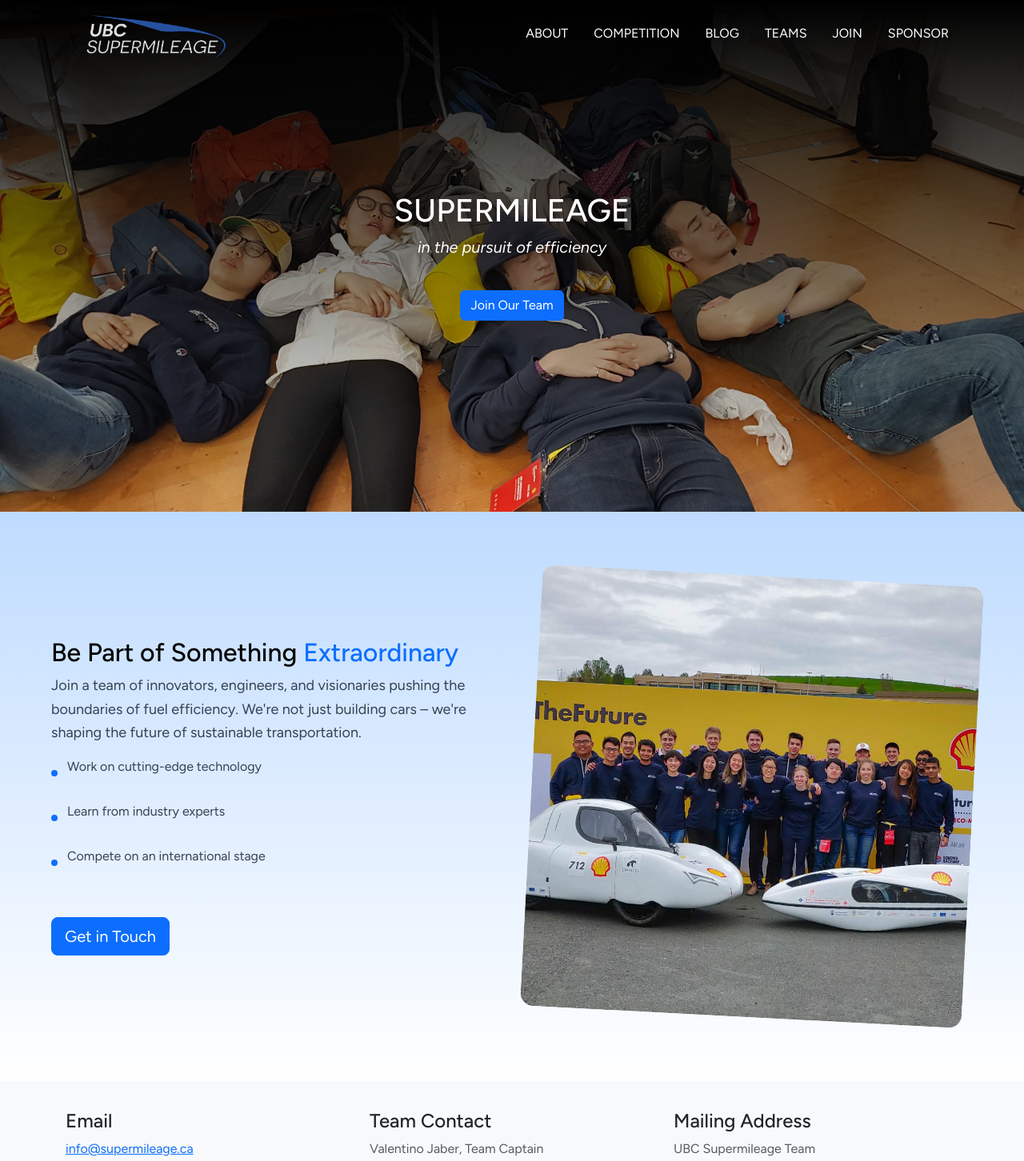
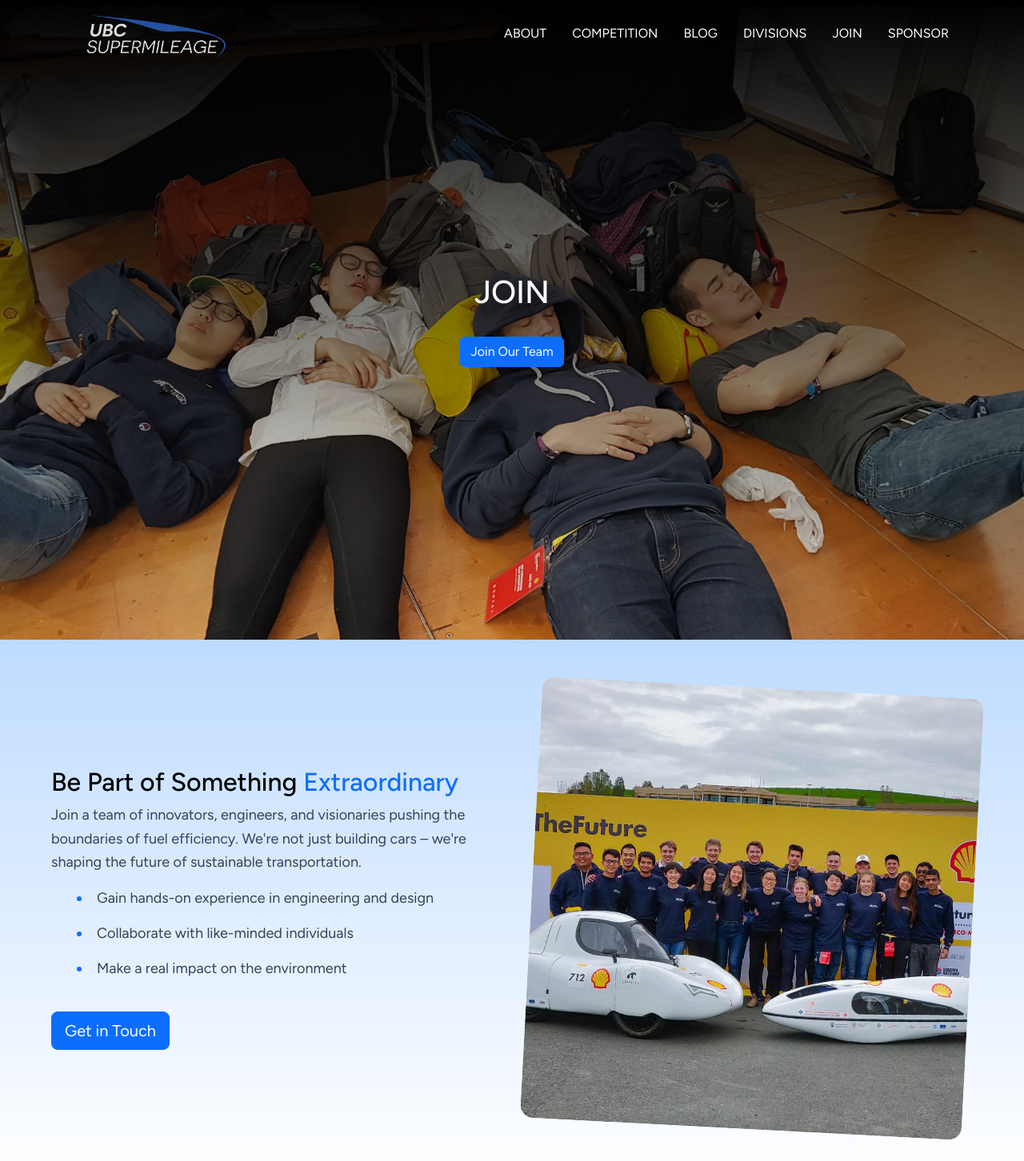
Before and after one commit to YikaiFang/Supermileage_fork, a Next.js app in the folder supermileage/: page /sections/join in a window 1280 px wide. Shown: the top 1452 px of the page at 80% size. Built offline with nearby package versions, Linux system fonts and the light colour scheme.

Commit message:
implemented most of the changes

```diff
--- a/supermileage/src/app/sections/blog/page.tsx
+++ b/supermileage/src/app/sections/blog/page.tsx
@@ -15,8 +15,8 @@ const Blogs = () => {
     <div>
       <Navbar />
       <Title imageSrcPath="/media/images/blog.jpg" name="BLOGS" />
-      <div style={{ display: 'flex', justifyContent: 'center' }}>
-        <InstagramEmbed url="https://www.instagram.com/ubcsupermileage/" width={328} />
+      <div style={{ display: 'flex', justifyContent: 'center' }} className="xl">
+        <InstagramEmbed url="https://www.instagram.com/p/DGwFNeApjm-/?img_index=1" style={{ width: "35%"}} />
       </div>
       <Footer />
     </div>
--- a/supermileage/src/app/sections/competition/page.tsx
+++ b/supermileage/src/app/sections/competition/page.tsx
@@ -9,7 +9,7 @@ export default function Competition() {
         <div>
             <Navbar />
             <Title imageSrcPath="/media/images/comp.jpg" name="Competition" />
-            <section className="bg-light page-section">
+            <section className="bg-white page-section">
                 <div className="container">
                     <div className="row">
                         <div className="col-lg-12">
@@ -53,23 +53,6 @@ export default function Competition() {
                             </p>
                         </div>
                     </div>
-
-                    <h4 className="text-heading">Competition Recap Videos</h4>
-                    <div className="row">
-                        <div className="col-md-4">
-                            <h5 className="text-heading mt-3">SEMA 2022</h5>
-                            {/* <iframe width="560" height="315" src="https://www.youtube.com/embed/sDIXUzXXdRY" title="YouTube video player" frameborder="0" allow="accelerometer; autoplay; clipboard-write; encrypted-media; gyroscope; picture-in-picture" allowfullscreen></iframe> */}
-                        </div>
-                        <div className="col-md-4">
-                            <h5 className="text-heading mt-3">SAE Supermileage 2022</h5>
-                            {/* <iframe width="560" height="315" src="https://www.youtube.com/embed/BpAHCDXtzwI" title="YouTube video player" frameborder="0" allow="accelerometer; autoplay; clipboard-write; encrypted-media; gyroscope; picture-in-picture" allowfullscreen></iframe> */}
-                        </div>
-                        <div className="col-md-4">
-                            <h5 className="text-heading mt-3">SEMA 2023</h5>
-                            {/* <iframe width="560" height="315" src="https://www.youtube.com/embed/tXJEfLMXgHw?si=xy9Rsq4d7VjYNeNB" title="YouTube video player" frameborder="0" allow="accelerometer; autoplay; clipboard-write; encrypted-media; gyroscope; picture-in-picture; web-share" allowfullscreen></iframe> */}
-                        </div>
-                    </div>
-
                 </div>
             </section>
             <Results />
--- a/supermileage/src/app/sections/teams/page.tsx
+++ b/supermileage/src/app/sections/divisions/page.tsx
@@ -4,7 +4,7 @@ import Footer from "tsx/Footer";
 import Navbar from "tsx/Navbar";
 import Title from "tsx/Title";
 
-const Teams = () => {
+const Divisions = () => {
   const [activeModal, setActiveModal] = useState<string | null>(null);
 
   const openModal = (modalId: string) => {
@@ -18,15 +18,15 @@ const Teams = () => {
   return (
     <div>
       <Navbar/>
-      <Title imageSrcPath="/media/images/team.jpg" name="TEAMS"/>
+      <Title imageSrcPath="/media/images/team.jpg" name="DIVISIONS"/>
 
-      {/* Our Teams Section */}
-      <section className="bg-gray-100 py-20" id="modal">
+      {/* Our Divisions Section */}
+      <section className="bg-white py-20" id="modal">
         <div className="container mx-auto px-4 py-10">
           <div className="text-center mb-16">
-            <h2 className="text-3xl md:text-4xl font-bold text-gray-800 uppercase mb-4">Our Teams</h2>
+            <h2 className="text-3xl md:text-4xl font-bold text-gray-800 uppercase mb-4">Our Divisions</h2>
             <h3 className="text-xl text-gray-600">
-              Learn more about the teams at Supermileage.
+              Learn more about the divisions at UBC Supermileage.
             </h3>
           </div>
 
@@ -314,4 +314,4 @@ const Teams = () => {
   );
 }
 
-export default Teams;
+export default Divisions;
--- a/supermileage/src/app/sections/join/page.tsx
+++ b/supermileage/src/app/sections/join/page.tsx
@@ -7,25 +7,19 @@ const Join = () => {
       <>
         <Navbar/>
         <section>
-        {/* <Title imageSrcPath="/media/images/join.jpg" name="JOIN">
-          <a className="relative z-10 btn btn-primary mt-4" href="#join-section">Join Our Team</a>
-        </Title> */}
           <header
-          className="relative h-[80vh] flex flex-col items-center justify-center text-center bg-cover bg-center"
+            className="relative h-screen flex flex-col items-center justify-center text-center bg-cover bg-center"
             style={{ backgroundImage: "url('/media/images/join.jpg')" }}
           >
-          <div className="absolute inset-0 bg-gradient-to-b from-black/100 via-black/50 to-transparent"></div>
+            <div className="absolute inset-0  bg-gradient-to-b from-black/100 via-black/50 to-transparent"></div>
             <h1 className="relative z-10 text-6xl font-bold text-white drop-shadow-lg">
-            SUPERMILEAGE
+              JOIN
             </h1>
-          <p className="relative z-10 text-xl italic text-white drop-shadow-md">
-            in the pursuit of efficiency
-          </p>
-          <a className="relative z-10 btn btn-primary mt-4" href="#join-section">Join Our Team</a>
+            <a className="relative z-10 btn btn-primary mt-4 js-scroll-trigger" href="#join-section">Join Our Team</a>
           </header>
         </section>
 
-        <section id="join-section" className="py-20 px-4 bg-gradient-to-b from-blue-200 to-bg-light">
+        <section id="join-section" className="py-15 px-4 bg-gradient-to-b from-blue-200 to-bg-light">
           <div className="max-w-6xl mx-auto">
             <div className="grid md:grid-cols-2 gap-12 items-center">
               <div className="space-y-6">
@@ -36,20 +30,11 @@ const Join = () => {
                   Join a team of innovators, engineers, and visionaries pushing the boundaries of fuel efficiency.
                   We're not just building cars – we're shaping the future of sustainable transportation.
                 </p>
-                <div className="space-y-4">
-                  <div className="flex items-center space-x-3">
-                    <div className="w-2 h-2 bg-primary rounded-full"></div>
-                    <p className="text-gray-700">Work on cutting-edge technology</p>
-                  </div>
-                  <div className="flex items-center space-x-3">
-                    <div className="w-2 h-2 bg-primary rounded-full"></div>
-                    <p className="text-gray-700">Learn from industry experts</p>
-                  </div>
-                  <div className="flex items-center space-x-3">
-                    <div className="w-2 h-2 bg-primary rounded-full"></div>
-                    <p className="text-gray-700">Compete on an international stage</p>
-                  </div>
-                </div>
+                <ul className="space-y-4 text-lg items-center space-x-3 list-inside list-disc text-primary [&>li>p]:inline [&>li>p]:text-gray-700">
+                  <li> <p>Gain hands-on experience in engineering and design</p> </li>
+                  <li> <p>Collaborate with like-minded individuals</p> </li>
+                  <li> <p>Make a real impact on the environment</p> </li>
+                </ul>
                 <div className="pt-6">
                   <a href="mailto:info@supermileage.ca" className="btn btn-primary btn-lg">
                     Get in Touch
--- a/supermileage/src/app/sections/sponsor/page.tsx
+++ b/supermileage/src/app/sections/sponsor/page.tsx
@@ -8,7 +8,7 @@ const Sponsors = () => {
         <div>
             <Navbar />
             <Title imageSrcPath="/media/images/contact.jpg" name="SPONSOR" />
-            <section className="bg-light page-section py-10">
+            <section className="bg-white page-section py-10">
                 <div className="container">
                     <div className="row mb-5">
                         <div className="col-lg-12 text-center">
@@ -16,9 +16,9 @@ const Sponsors = () => {
                             <div className="mx-auto" style={{ width: 60, height: 4, background: "linear-gradient(90deg, #00c6ff, #0072ff)", borderRadius: 2 }} />
                         </div>
                     </div>
-                    <div className="row g-4 align-items-stretch">
+                    <div className="row g-4 align-items-stretch bg-white">
                         {/* Become a Sponsor Card */}
-                        <div className="col-md-6">
+                        {/* <div className="col-md-6">
                             <div className="card h-100 shadow-sm border-0">
                                 <div className="card-body">
                                     <h4 className="text-heading d-flex align-items-center mb-3">
@@ -38,7 +38,7 @@ const Sponsors = () => {
                                     </ul>
                                 </div>
                             </div>
-                        </div>
+                        </div> */}
                         {/* Learn More Card */}
                         <div className="col-md-6">
                             <div className="card h-100 shadow-sm border-0">
@@ -48,14 +48,15 @@ const Sponsors = () => {
                                             <FaLeaf className="me-2 text-success" /> Learn More
                                         </h4>
                                         <p className="text-muted">
-                                            With our proven track record and previous media coverage, sponsoring us is a great way to show that your company is helping to support an environmental Canadian student engineering project.
+                                            With our proven track record and previous media coverage, sponsoring us is a great way to show
+                                            that your company is helping to support an sustainable Canadian student engineering project.
                                         </p>
                                     </div>
                                     <div className="mt-4">
                                         <a href="/2024-2025_Sponsor_Pack.pdf" className="btn btn-primary me-3" target="_blank" rel="noopener noreferrer">
                                             View Sponsorship Package
                                         </a>
-                                        <a href="mailto:sponsor@supermileage.ca" className="btn btn-outline-secondary" target="_blank" rel="noopener noreferrer">
+                                        <a href="mailto:info@supermileage.ca" className="btn btn-outline-secondary" target="_blank" rel="noopener noreferrer">
                                             Contact Us
                                         </a>
                                     </div>
--- a/supermileage/src/tsx/Navbar.tsx
+++ b/supermileage/src/tsx/Navbar.tsx
@@ -27,7 +27,7 @@ export default function Navbar() {
   const navbarBgClass = hasMounted && scrolling ? "bg-blue-950" : "bg-transparent";
 
   return (
-    <nav className={`fixed top-0 left-0 right-0 z-50 transition-colors duration-300 ${navbarBgClass}`}>
+    <nav className={`fixed top-0 inset-x-0 z-50 transition-colors duration-300 ${navbarBgClass}`}>
       <div className="container mx-auto px-4">
         <div className="flex justify-between items-center py-2">
           <a href="/" className="flex items-center gap-2">
@@ -61,7 +61,7 @@ export default function Navbar() {
           </button>
 
           <ul className="hidden lg:flex items-center space-x-8">
-            {["about", "competition", "blog", "teams", "join", "sponsor"].map((section) => (
+            {["about", "competition", "blog", "divisions", "join", "sponsor"].map((section) => (
               <li key={section}>
                 <a
                   className="text-white uppercase hover:text-gray-300 transition-colors duration-200 !no-underline"
@@ -81,7 +81,7 @@ export default function Navbar() {
           id="mobile-menu"
         >
           <ul className="py-2">
-            {["about", "competition", "blog", "teams", "join", "sponsor"].map((section) => (
+            {["about", "competition", "blog", "divisions", "join", "sponsor"].map((section) => (
               <li key={section}>
                 <a
                   className="block text-white uppercase hover:text-gray-300 transition-colors duration-200 py-2 !no-underline"
```
Also changed, not shown: supermileage/src/tsx/ClientOnly.tsx (deleted, +0 -15 lines). Lines whose indentation alone changed are shown as unchanged.
